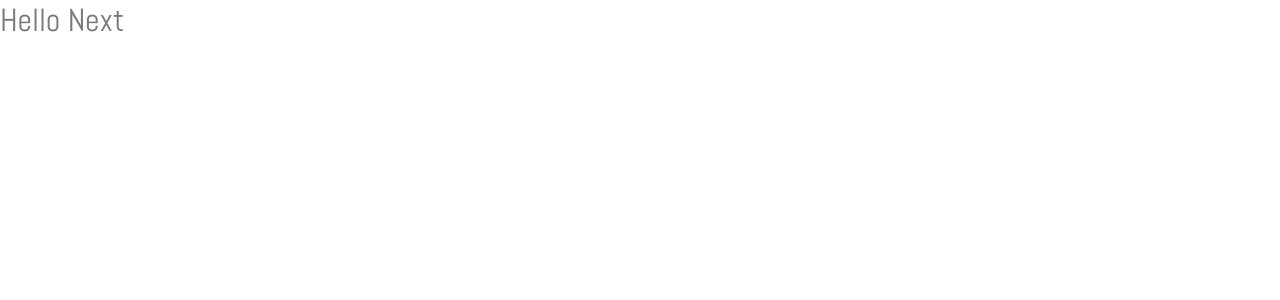
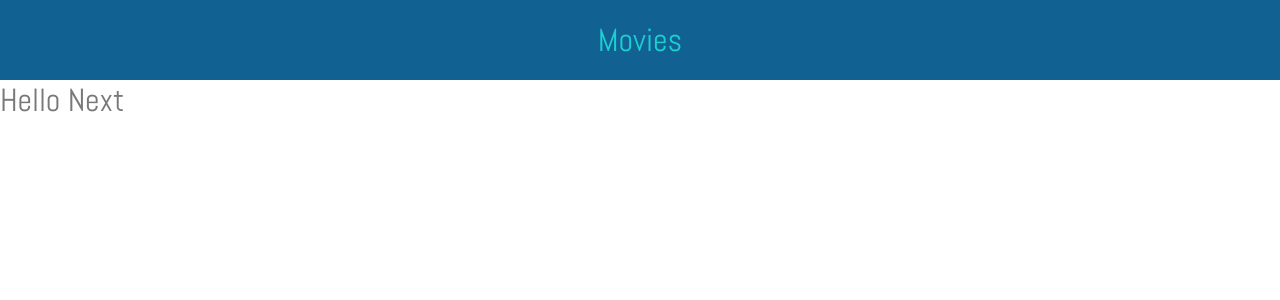
Before and after one commit to leon-carvalho/web-movies, a Next.js app: page / in a window 1280 px wide. Shown: the top 300 px of the page. Built offline with nearby package versions, Linux system fonts and the light colour scheme.

Commit message:
feat: add Header component

```diff
--- /dev/null
+++ b/src/components/Header.tsx
@@ -0,0 +1,11 @@
+import { Container } from '@/styles/components/header'
+
+const Header: React.FC = () => {
+  return (
+    <Container>
+      <h1>Movies</h1>
+    </Container>
+  )
+}
+
+export default Header
--- a/src/pages/index.tsx
+++ b/src/pages/index.tsx
@@ -1,4 +1,5 @@
 import Head from 'next/head'
+import Header from '@/components/Header'
 
 export default function Home(): JSX.Element {
   return (
@@ -9,6 +10,7 @@ export default function Home(): JSX.Element {
       </Head>
 
       <main>
+        <Header />
         <h1>Hello Next</h1>
       </main>
     </div>
--- /dev/null
+++ b/src/styles/components/header.ts
@@ -0,0 +1,12 @@
+import styled from 'styled-components'
+
+export const Container = styled.header`
+  display: flex;
+  align-items: center;
+  justify-content: center;
+
+  height: 80px;
+  padding: 20px;
+  color: var(--secondary);
+  background-color: var(--primary);
+`
--- a/src/styles/global.ts
+++ b/src/styles/global.ts
@@ -9,7 +9,7 @@ export default createGlobalStyle`
 
   :root {
     --primary: #116193;
-    --secondary: #04BFCB;
+    --secondary: #1cd0d0;
     --background: #FFFFFF;
     --text: #787878;
     --bright: #EBEBEB;
```
Also changed, not shown: 1 other file (tests, documents, lock files or other folders).
